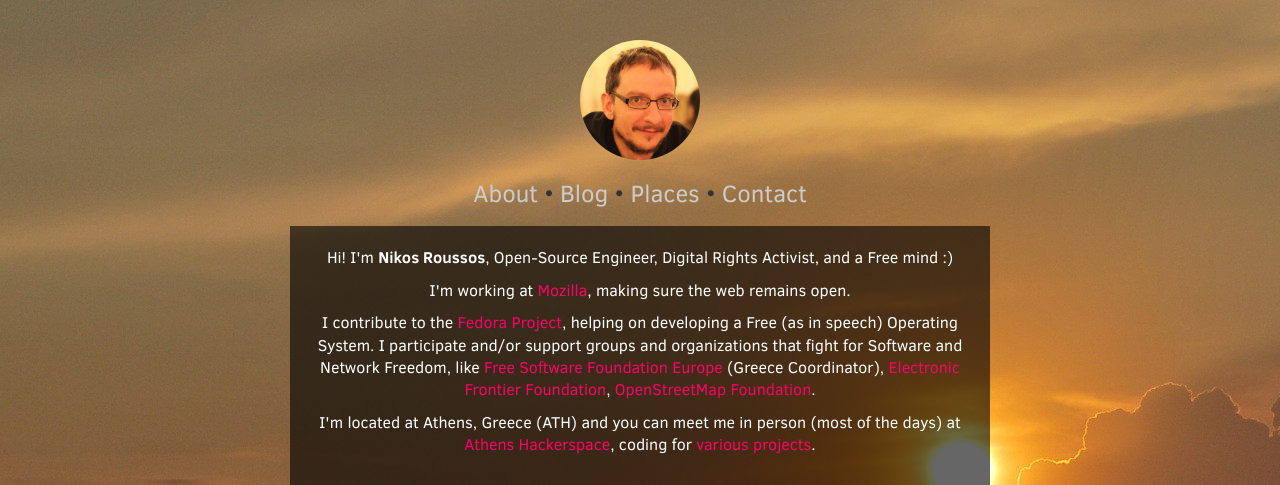
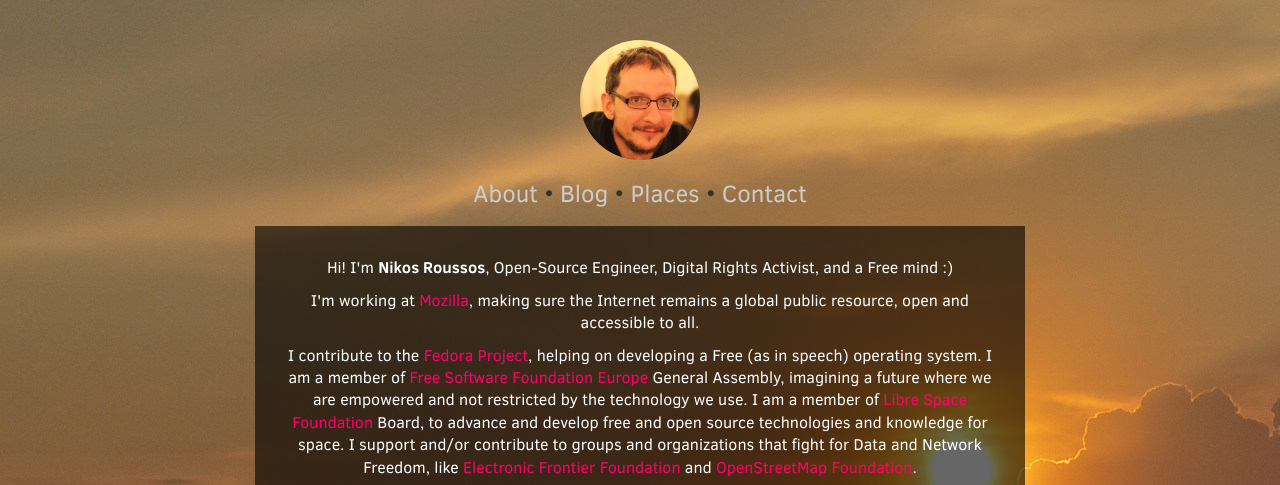
Before and after one commit to comzeradd/roussos.cc, a plain HTML site: page index.html in a window 1280 px wide. Shown: the top 485 px of the page. Drawn offline with Linux system fonts and the light colour scheme.

Commit message:
Update about page

```diff
--- a/index.html
+++ b/index.html
@@ -56,16 +56,19 @@
           </p>
 
           <p>
-            I'm working at <a href="//mozilla.org" target="_blank">Mozilla</a>, making sure the web
-            remains open.
+            I'm working at <a href="//mozilla.org" target="_blank">Mozilla</a>, making sure the Internet
+            remains a global public resource, open and accessible to all.
           </p>
 
           <p>
             I contribute to the <a href="//fedoraproject.org" target="_blank">Fedora Project</a>,
-            helping on developing a Free (as in speech) Operating System. I participate and/or support
-            groups and organizations that fight for Software and Network Freedom, like
-            <a href="//fsfe.org" target="_blank">Free Software Foundation Europe</a> (Greece Coordinator),
-            <a href="//eff.org" target="_blank">Electronic Frontier Foundation</a>,
+            helping on developing a Free (as in speech) operating system. I am a member of
+            <a href="//fsfe.org" target="_blank">Free Software Foundation Europe</a> General Assembly,
+            imagining a future where we are empowered and not restricted by the technology we use.
+            I am a member of <a href="//librespacefoundation.org" target="_blank">Libre Space Foundation</a>
+            Board, to advance and develop free and open source technologies and knowledge for space.
+            I support and/or contribute to groups and organizations that fight for Data and Network Freedom,
+            like <a href="//eff.org" target="_blank">Electronic Frontier Foundation</a> and
             <a href="http://www.osmfoundation.org" target="_blank">OpenStreetMap Foundation</a>.
           </p>
 
--- a/static/css/app.css
+++ b/static/css/app.css
@@ -160,9 +160,8 @@
 
 .home-box {
     color: #FFF;
-    padding: 20px;
+    padding: 30px;
     background-color: rgba(0, 0, 0, 0.6);
-    max-width: 700px;
     margin: auto;
     margin-bottom: 20px;
 }
```
Also changed, not shown: pages/index.html (+9 -6 lines).
